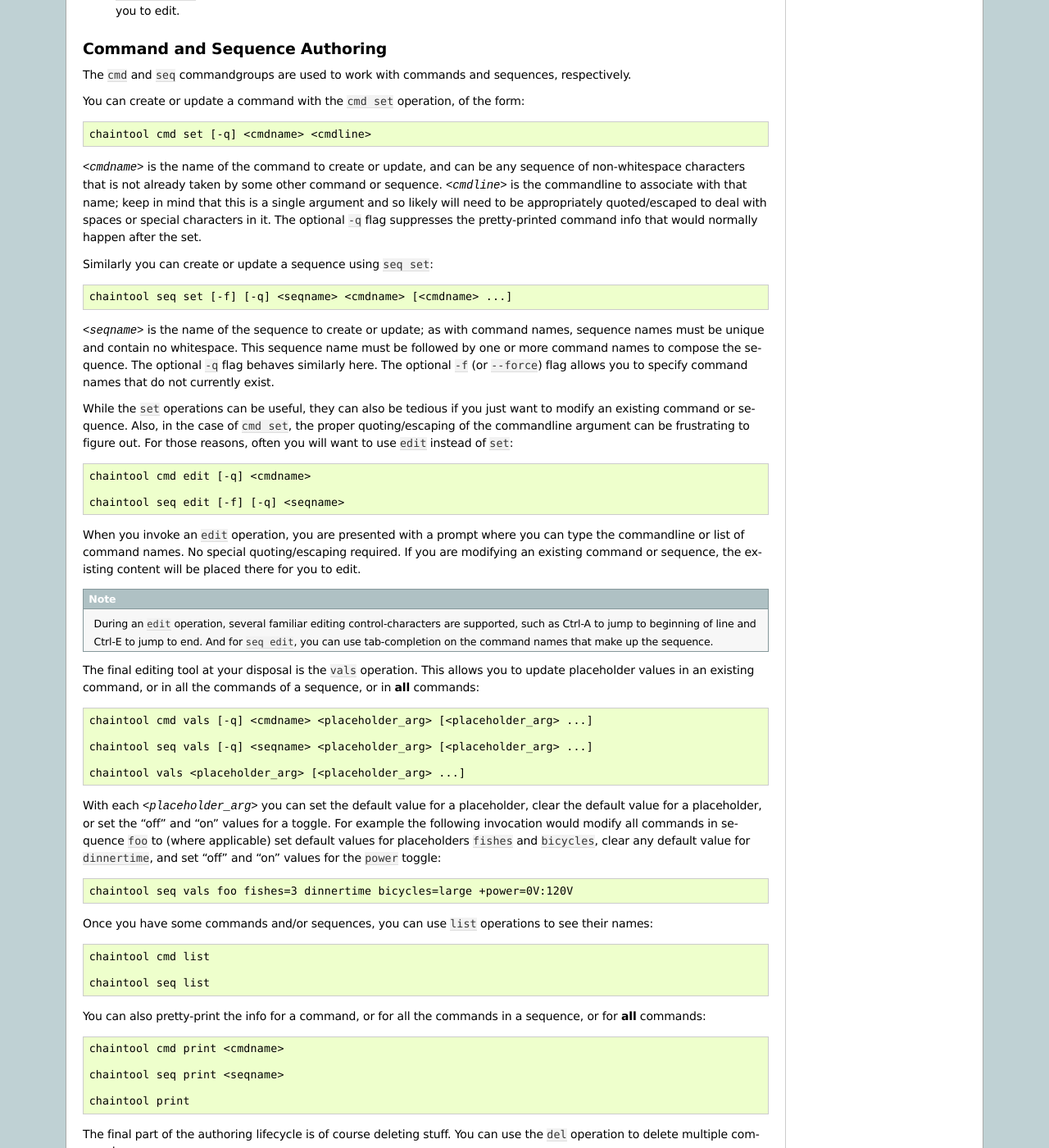
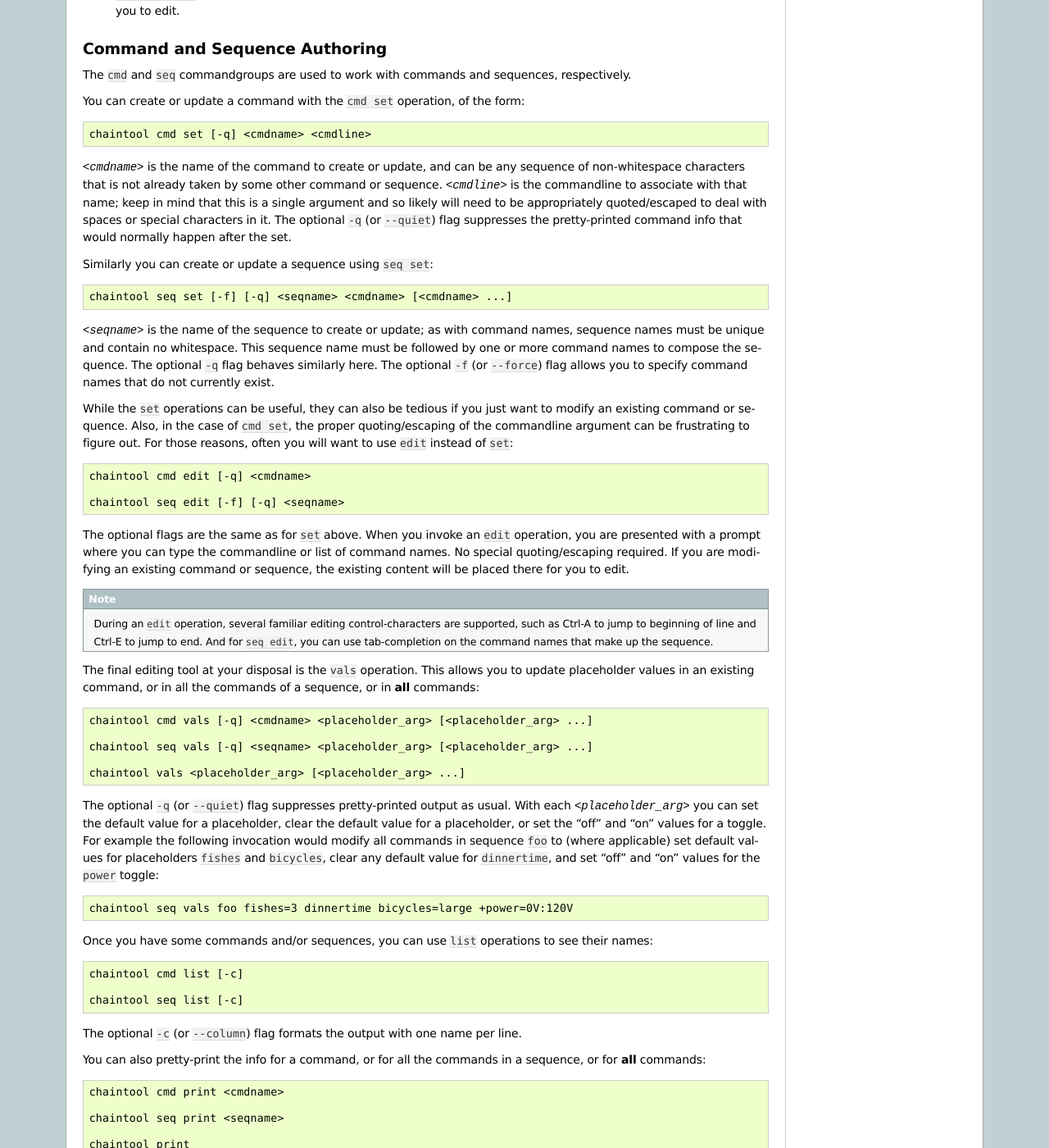
Before and after one commit to neogeographica/chaintool, a Sphinx documentation site: the page built from docs/overview.rst, in a window 1280 px wide and 1400 px high, scrolled down 2567 px. Shown: the whole window at 82% size. Built offline with Sphinx 7.4.7, drawn with Linux system fonts in a browser that asks for light colours; some of the changed text lies outside the part shown.

Commit message:
tweak docs for optional flags

```diff
--- a/docs/export-import.rst
+++ b/docs/export-import.rst
@@ -19,6 +19,6 @@ Import is used to create commands and sequences using the data from a file previ
 
 In this case the `<infile>` can be either a filepath or a URL.
 
-The optional ``-o`` flag controls what happens if an imported command or sequence has the same name as an already-existing item of the same type. If ``-o`` is not specified, the imported item is skipped over; if ``-o`` is specified, the imported item is accepted and overwrites the current item.
+The optional ``-o`` (or ``--overwrite``) flag controls what happens if an imported command or sequence has the same name as an already-existing item of the same type. If ``-o`` is not specified, the imported item is skipped over; if ``-o`` is specified, the imported item is accepted and overwrites the current item.
 
 Note that it's not possible to import a command with the same name as an existing sequence, or vice-versa. In the case of such a conflict the imported item is skipped over.
--- a/docs/overview.rst
+++ b/docs/overview.rst
@@ -125,7 +125,7 @@ You can create or update a command with the ``cmd set`` operation, of the form:
 
    chaintool cmd set [-q] <cmdname> <cmdline>
 
-`<cmdname>` is the name of the command to create or update, and can be any sequence of non-whitespace characters that is not already taken by some other command or sequence. `<cmdline>` is the commandline to associate with that name; keep in mind that this is a single argument and so likely will need to be appropriately quoted/escaped to deal with spaces or special characters in it. The optional ``-q`` flag suppresses the pretty-printed command info that would normally happen after the set.
+`<cmdname>` is the name of the command to create or update, and can be any sequence of non-whitespace characters that is not already taken by some other command or sequence. `<cmdline>` is the commandline to associate with that name; keep in mind that this is a single argument and so likely will need to be appropriately quoted/escaped to deal with spaces or special characters in it. The optional ``-q`` (or ``--quiet``) flag suppresses the pretty-printed command info that would normally happen after the set.
 
 Similarly you can create or update a sequence using ``seq set``:
 
@@ -143,7 +143,7 @@ While the ``set`` operations can be useful, they can also be tedious if you just
 
    chaintool seq edit [-f] [-q] <seqname>
 
-When you invoke an ``edit`` operation, you are presented with a prompt where you can type the commandline or list of command names. No special quoting/escaping required. If you are modifying an existing command or sequence, the existing content will be placed there for you to edit.
+The optional flags are the same as for ``set`` above. When you invoke an ``edit`` operation, you are presented with a prompt where you can type the commandline or list of command names. No special quoting/escaping required. If you are modifying an existing command or sequence, the existing content will be placed there for you to edit.
 
 .. note::
 
@@ -159,7 +159,7 @@ The final editing tool at your disposal is the ``vals`` operation. This allows y
 
    chaintool vals <placeholder_arg> [<placeholder_arg> ...]
 
-With each `<placeholder_arg>` you can set the default value for a placeholder, clear the default value for a placeholder, or set the "off" and "on" values for a toggle. For example the following invocation would modify all commands in sequence ``foo`` to (where applicable) set default values for placeholders ``fishes`` and ``bicycles``, clear any default value for ``dinnertime``, and set "off" and "on" values for the ``power`` toggle:
+The optional ``-q`` (or ``--quiet``) flag suppresses pretty-printed output as usual. With each `<placeholder_arg>` you can set the default value for a placeholder, clear the default value for a placeholder, or set the "off" and "on" values for a toggle. For example the following invocation would modify all commands in sequence ``foo`` to (where applicable) set default values for placeholders ``fishes`` and ``bicycles``, clear any default value for ``dinnertime``, and set "off" and "on" values for the ``power`` toggle:
 
 .. code-block:: none
 
@@ -169,9 +169,11 @@ Once you have some commands and/or sequences, you can use ``list`` operations to
 
 .. code-block:: none
 
-   chaintool cmd list
+   chaintool cmd list [-c]
 
-   chaintool seq list
+   chaintool seq list [-c]
+
+The optional ``-c`` (or ``--column``) flag formats the output with one name per line.
 
 You can also pretty-print the info for a command, or for all the commands in a sequence, or for **all** commands:
 
@@ -191,7 +193,7 @@ The final part of the authoring lifecycle is of course deleting stuff. You can u
 
    chaintool seq del <seqname> [<seqname> ...]
 
-The optional ``-f`` flag for ``cmd del`` allows you to delete commands that are currently being used by some sequence.
+The optional ``-f`` (or ``--force``) flag for ``cmd del`` allows you to delete commands that are currently being used by some sequence.
 
 Command and Sequence Execution
 ------------------------------
@@ -204,9 +206,9 @@ You can use the ``run`` operation to execute the commandline of an existing comm
 
    chaintool seq run [-i] [-s <skip_cmdname>] <seqname> <placeholder_arg> [<placeholder_arg> ...]
 
-The optional ``-i`` flag for ``seq run`` tells chaintool to ignore any error status from an individual command execution and continue running the next command in the sequence.
+The optional ``-i`` (or ``--ignore-errors``) flag for ``seq run`` tells chaintool to ignore any error status from an individual command execution and continue running the next command in the sequence.
 
-The ``seq run`` operation also accepts multiple ``-s <skip_cmdname>`` arguments to identify any commands in the sequence that should not be run this time.
+The ``seq run`` operation also accepts multiple ``-s <cmdname>`` (or ``--skip <cmdname>``) arguments to identify any commands in the sequence that should not be run this time.
 
 As with the ``vals`` operation, each `<placeholder_arg>` affects the value substituted for a placeholder in the command (or in all commands in the sequence). However, here you are specifying values only for this run, and not modifying any stored default values. Two other differences from the ``vals`` syntax are also important:
 
```
